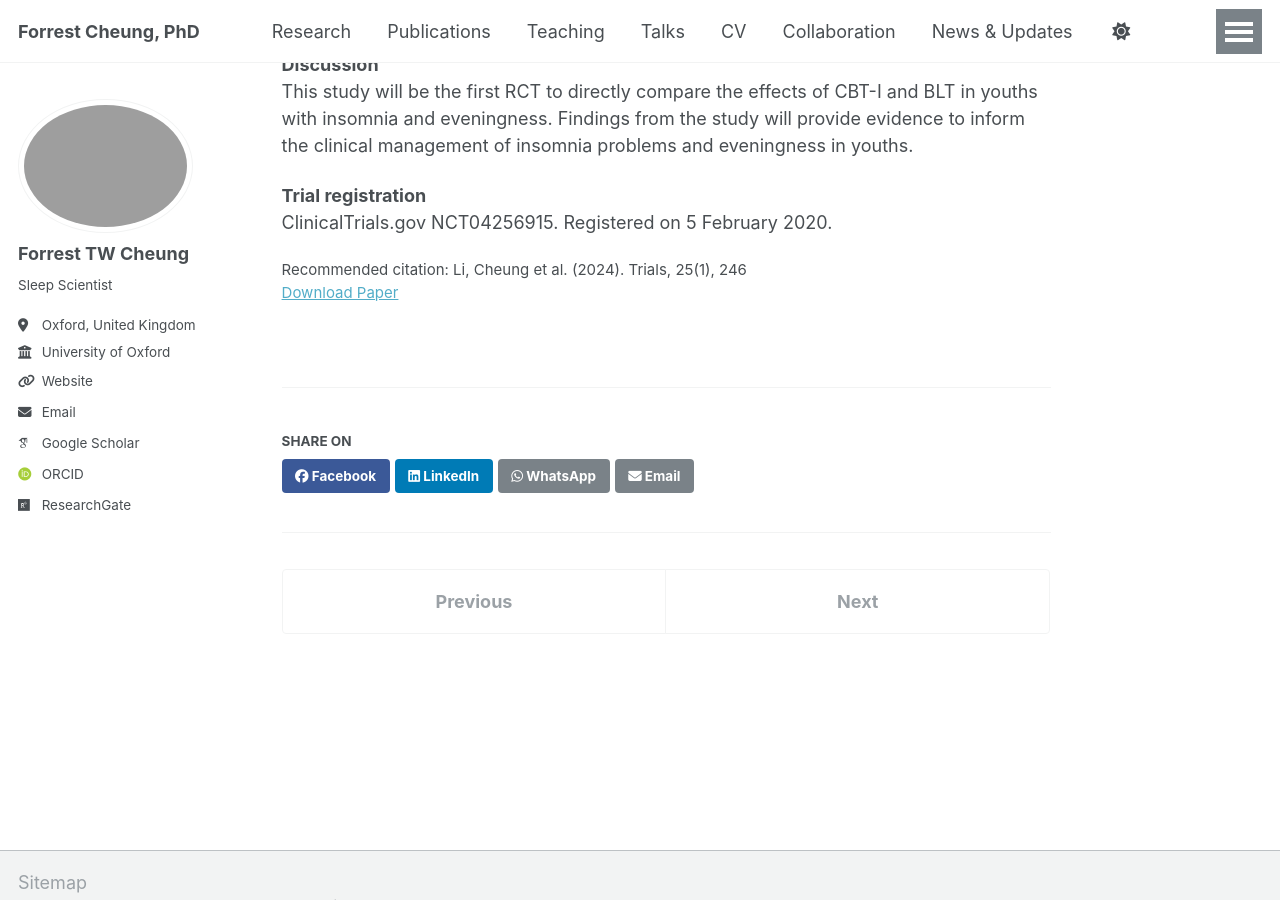
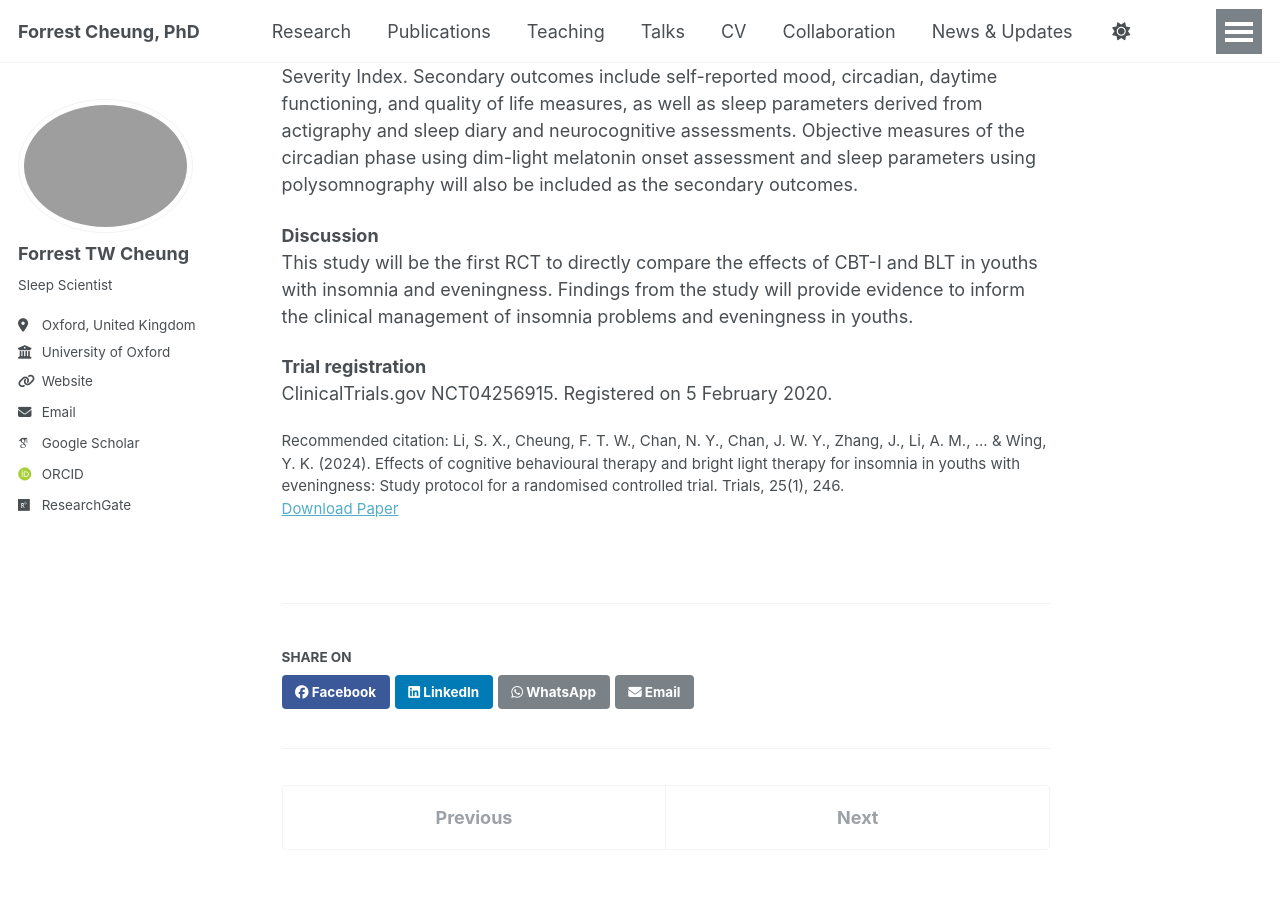
Before and after one commit to forrestcheungtw/forrestcheungtw.github.io, a Jekyll site: the page built from _publications/effects-of-cognitive-behavioural-therapy-and-bright-light-therapy-for-insomnia-in-youths-with-eveningness-study-protocol-for-a-randomised-controlled-trial.md, in a window 1280 px wide and 900 px high, scrolled down 1165 px. Built offline with Jekyll 4.4.1, drawn with Linux system fonts in a browser that asks for light colours; some web fonts are replaced; a script that is not in the unit is left out; some of the changed text lies outside the part shown.

Commit message:
Updated 3 files via CloudCannon.

```diff
--- a/_publications/effects-of-cognitive-behavioural-therapy-and-bright-light-therapy-for-insomnia-in-youths-with-eveningness-study-protocol-for-a-randomised-controlled-trial.md
+++ b/_publications/effects-of-cognitive-behavioural-therapy-and-bright-light-therapy-for-insomnia-in-youths-with-eveningness-study-protocol-for-a-randomised-controlled-trial.md
@@ -4,17 +4,16 @@ title: >-
   in youths with eveningness: study protocol for a randomised controlled trial
 collection: publications
 category: manuscripts
-permalink:
-excerpt: >-
-  Shirley Xin Li, **Forrest Tin Wai Cheung**, Ngan Yin Chan, Joey Wing Yan Chan,
-  Jihui Zhang, Albert Martin Li, Colin A. Espie, Michael Gradisar, & Yun-Kwok
-  Wing
 date: 2024-04-09T00:00:00+01:00
 venue: Trials
-slidesurl:
-paperurl: /files/Li-2024-Effects of cognitive behavioural thera.pdf
-citation: Li, Cheung et al. (2024). Trials, 25(1), 246
+paperurl: "/files/Li-2024-Effects of cognitive behavioural thera.pdf"
+citation: "Li, S. X., Cheung, F. T. W., Chan, N. Y., Chan, J. W. Y., Zhang, J., Li, A. M., ... & Wing, Y. K. (2024). Effects of cognitive behavioural therapy and bright light therapy for insomnia in youths with eveningness: Study protocol for a randomised controlled trial. Trials, 25(1), 246."
 ---
+### **Authors**
+Shirley Xin Li#, **Forrest Tin Wai Cheung**#, Ngan Yin Chan, Joey Wing Yan Chan, Jihui Zhang, Albert Martin Li, Colin A. Espie, Michael Gradisar, Yun-Kwok Wing
+
+#Contributed equally to this work.
+
 ### **Abstract**
 
 **Background<br>**Insomnia and eveningness are common and often comorbid conditions in youths. While cognitive behavioural therapy for insomnia (CBT-I) has been suggested as a promising intervention, it remains unclear whether it is sufficient to also address circadian issues in youths. In addition, despite that light has been shown to be effective in phase-shifting one’s circadian rhythm, there has been limited data on the effects of bright light therapy and its combination with CBT-I on sleep and circadian outcomes in youths. The current protocol outlines a randomised controlled trial that examines the efficacy of CBT-I and CBT-I plus bright light therapy (BLT) in reducing insomnia severity, improving mood symptoms and daytime functioning (e.g. sleepiness, fatigue, cognitive function), and improving subjective and objective sleep and circadian measures compared to a waitlist control group.
```
Also changed, not shown: _publications/10.3390clockssleep6040037.md (+1 -1 lines).
